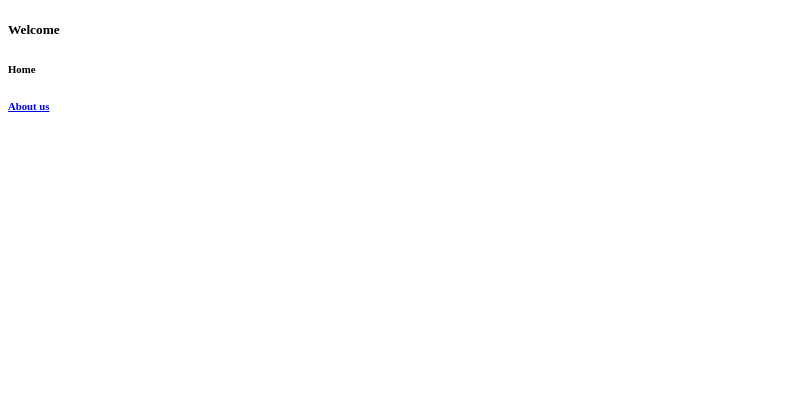
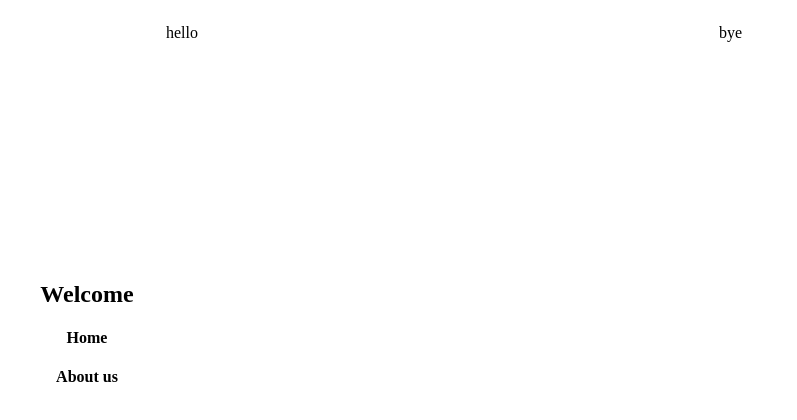
Before and after one commit to Micknick9/Auxillia-Website, a plain HTML site: page html/Index.html in a window 1280 px wide. Shown: the whole page, without its empty margins (0-797 px from the left). Drawn offline with Linux system fonts and the light colour scheme.

Commit message:
added the floating boxes for the sliders as well as spacing on the sidebar.

```diff
--- a/css/main.css
+++ b/css/main.css
@@ -1,9 +1,28 @@
 .sidebar{
-	Width:15%;
+	Width:12.5%;
 	Height:100%;
+	text-align:center;
+	padding-top:20%;
+	padding-bottom:20%;
+	background-color:white;
+	float:left;
 }
 
-#sidebar.h5{
-	 text-decoration:underline;
-	 text-decoration:strong;
+.sidebar > h4 > a{
+	text-decoration:none;
+	color:black;
 }
+
+.sliders > .leftSlider{
+	width:43.75%;
+	height:100%;
+	background-color:white;
+	float:left;
+}
+
+.sliders > .rightSlider{
+	width:43.75%;
+	height:100%;
+	background-color:white;
+	float:left;
+}
--- a/html/Index.html
+++ b/html/Index.html
@@ -9,15 +9,17 @@
 	<body>
 		<header>
 			<div class="sidebar">
-			<h5>Welcome</h5>
-			<h6>Home</h6>
-			<h6><a href="/About/Index.html">About us</a></h6>
+				<h2>Welcome</h2>
+				<h4><a href="Index.html">Home</a></h4>
+				<h4><a href="About Us/Index.html">About us</a></h4>
 			</div>
 		</header>
 		<div class="sliders">
 			<div class="leftSlider">
+				<p>hello</p>
 			</div>
 			<div class="rightSlider">
+				<p>bye</p>
 			</div>
 		</div>
 		<footer>
```
